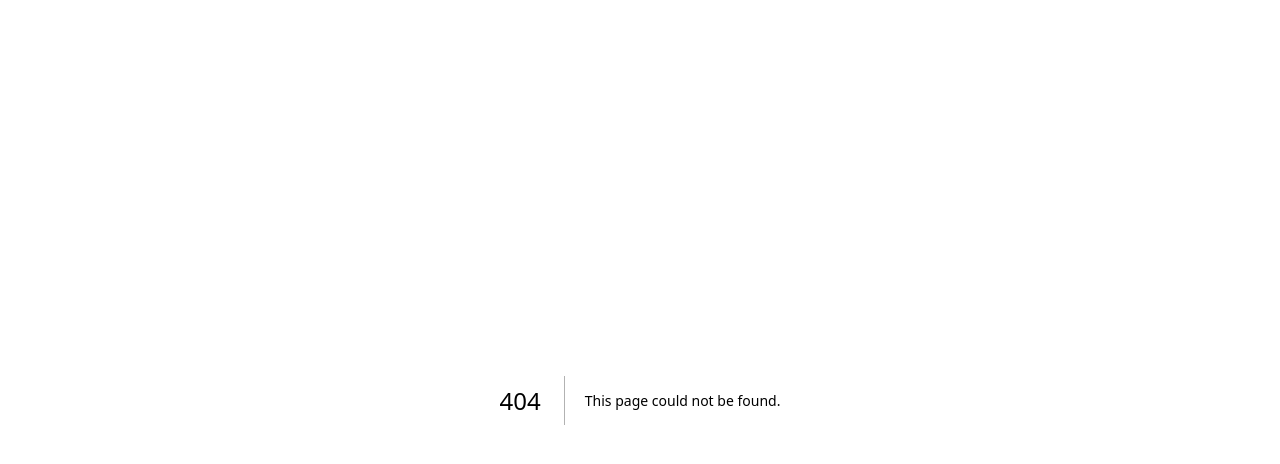
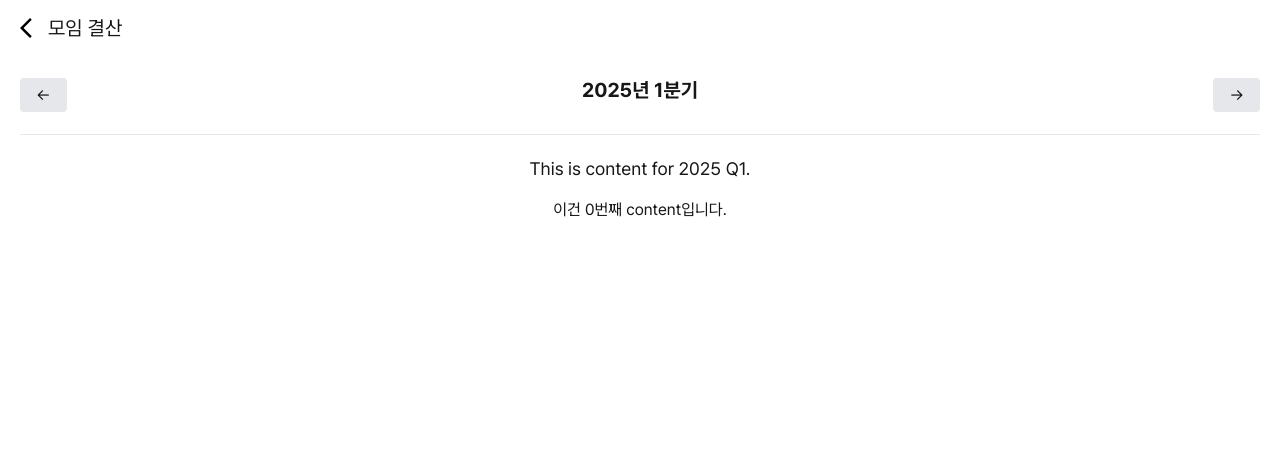
Before and after one commit to woo-ah-hana/woo-ah-hana-web, a Next.js app in the folder woo-ah-hana-web/: page /closing in a window 1280 px wide. Before the commit this address had no page. Shown: the top 464 px of the page. Built offline with nearby package versions, Linux system fonts and the light colour scheme.

Commit message:
[ui] 모임결산- 분기선택, 결산 내용 컴포넌트 생성

```diff
--- /dev/null
+++ b/woo-ah-hana-web/src/app/(..route)/closing/page.tsx
@@ -0,0 +1,14 @@
+import Carousel from '@/app/ui/components/closing/carousel';
+import ClosingContent from '@/app/ui/components/closing/content';
+import Header from '@/app/ui/components/header';
+
+export default function Closing() {
+  return (
+    <div className='h-full flex flex-col'>
+      <Header title='모임 결산' link='/home' />
+      <Carousel>
+        <ClosingContent/>
+      </Carousel>
+    </div>
+  );
+}
--- /dev/null
+++ b/woo-ah-hana-web/src/app/ui/components/closing/carousel.tsx
@@ -0,0 +1,56 @@
+'use client';
+
+import { useState, useEffect } from 'react';
+
+type SelectProps = {
+    children?: React.ReactNode;
+  };
+
+export default function Carousel({ children }: SelectProps) {
+  const [currentPeriod, setCurrentPeriod] = useState({ year: 2025, quarter: 1 });
+  const [content, setContent] = useState('');
+
+  const handleLeftClick = () => {
+    setCurrentPeriod((prev) => {
+      const newQuarter = prev.quarter === 1 ? 4 : prev.quarter - 1;
+      const newYear = prev.quarter === 1 ? prev.year - 1 : prev.year;
+      return { year: newYear, quarter: newQuarter };
+    });
+  };
+
+  const handleRightClick = () => {
+    setCurrentPeriod((prev) => {
+      const newQuarter = prev.quarter === 4 ? 1 : prev.quarter + 1;
+      const newYear = prev.quarter === 4 ? prev.year + 1 : prev.year;
+      return { year: newYear, quarter: newQuarter };
+    });
+  };
+
+  useEffect(() => {
+    const fetchData = async () => {
+      // Todo: 분기 변경 기간 설정(생성날짜기준)
+      const data = `This is content for ${currentPeriod.year} Q${currentPeriod.quarter}.`;
+      setContent(data);
+    };
+
+    fetchData();
+  }, [currentPeriod]);
+
+  return (
+    <div className="h-full flex flex-col p-5">
+
+      <div className="flex justify-between items-center mb-5">
+        <button onClick={handleLeftClick} className="px-4 py-2 bg-gray-200 rounded">←</button>
+        <h1 className="text-xl font-bold">
+          {currentPeriod.year}년 {currentPeriod.quarter}분기
+        </h1>
+        <button onClick={handleRightClick} className="px-4 py-2 bg-gray-200 rounded">→</button>
+      </div>
+
+      <div className="flex flex-col items-center justify-center border-t pt-5">
+        <p className="text-lg">{content}</p>
+        {children}
+      </div>
+    </div>
+  );
+}
--- /dev/null
+++ b/woo-ah-hana-web/src/app/ui/components/closing/content.tsx
@@ -0,0 +1,7 @@
+export default function ClosingContent(){
+    return(
+        <div>
+            이건 0번째 content입니다.
+        </div>
+    )
+}
```
